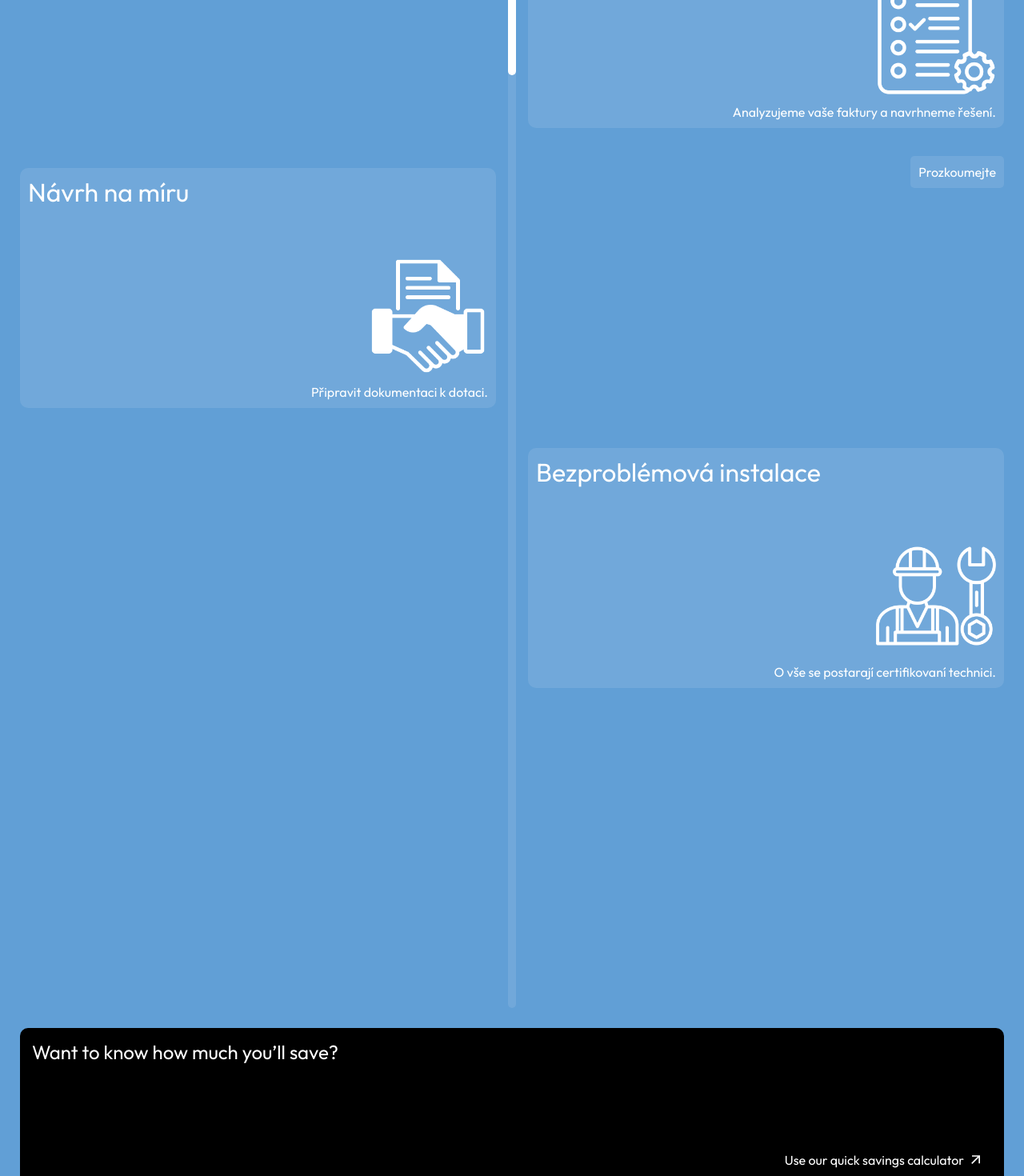
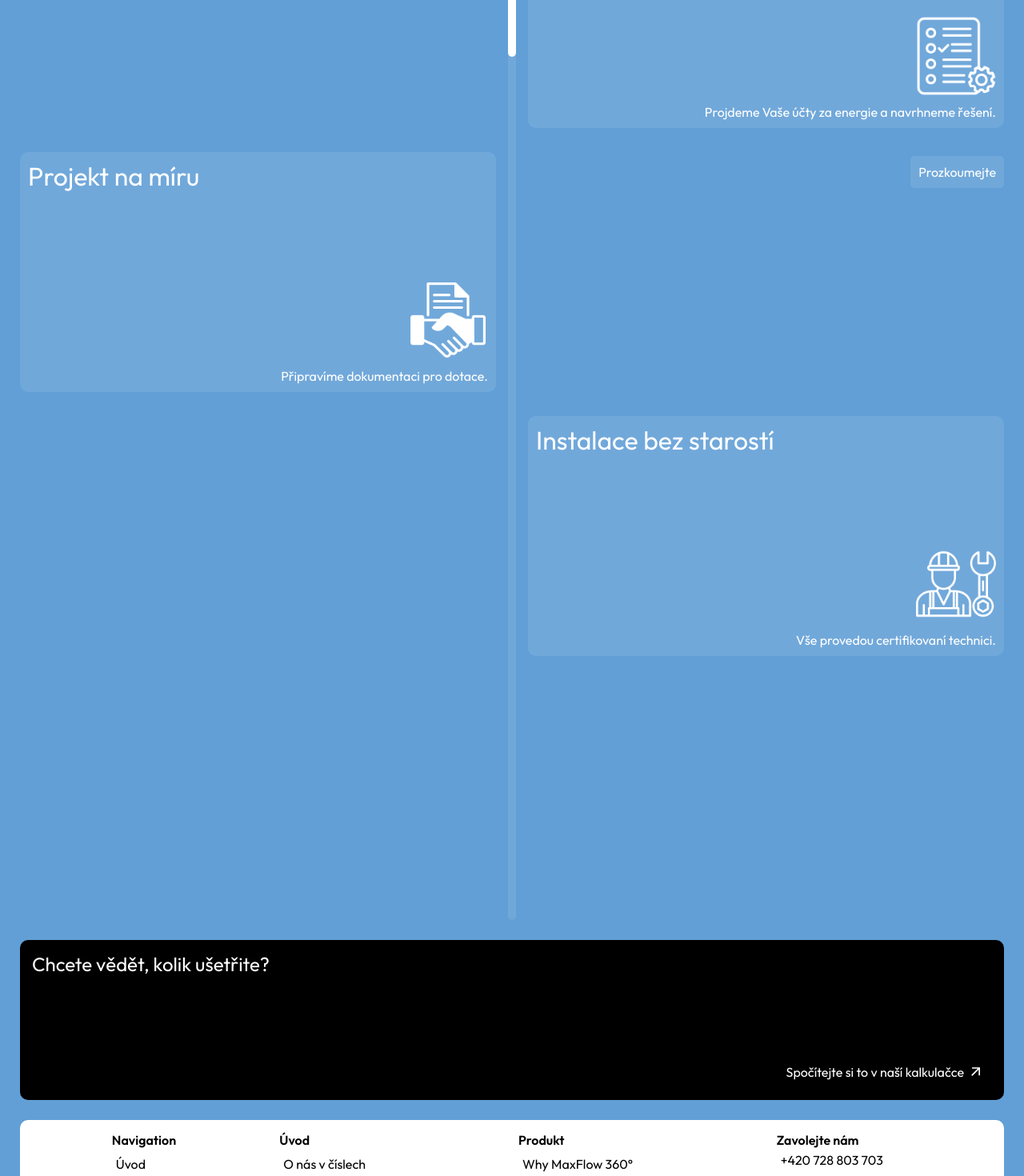
Before and after one commit to stepandordiai/max-flow, a React (Vite) app: page /how-it-works in a window 1280 px wide. Shown: the part 540-2010 px from the top of the page at 80% size. Built offline with nearby package versions, Linux system fonts and the light colour scheme.

Commit message:
Update HowItWorks

```diff
--- a/src/assets/locales/cs/locale.json
+++ b/src/assets/locales/cs/locale.json
@@ -44,14 +44,14 @@
 	},
 
 	"how_it_works": {
-		"card1_title": "Bezplatný energetický audit",
-		"card1_sec_title": "Analyzujeme vaše faktury a navrhneme řešení",
-		"card2_title": "Návrh na míru",
-		"card2_sec_title": "Připravit dokumentaci k dotaci",
-		"card3_title": "Bezproblémová instalace",
-		"card3_sec_title": "O vše se postarají certifikovaní technici",
-		"card4_title": "Maximalizujte úspory",
-		"card4_sec_title": "Umělá inteligence začne okamžitě snižovat vaše náklady"
+		"card1_title": "Analýza zdarma",
+		"card1_sec_title": "Projdeme Vaše účty za energie a navrhneme řešení",
+		"card2_title": "Projekt na míru",
+		"card2_sec_title": "Připravíme dokumentaci pro dotace",
+		"card3_title": "Instalace bez starostí",
+		"card3_sec_title": "Vše provedou certifikovaní technici",
+		"card4_title": "Maximalizace úspor",
+		"card4_sec_title": "AI systém začne šetřit Vaše peníze"
 	},
 
 	"about_us": {
--- a/src/pages/HowItWorks/HowItWorks.jsx
+++ b/src/pages/HowItWorks/HowItWorks.jsx
@@ -62,13 +62,13 @@ const HowItWorks = () => {
 	return (
 		<>
 			<Helmet>
-				<title>MaxFlow | {t("how_it_works_title")}</title>
+				<title>{t("how_it_works_title")} | MaxFlow</title>
 				<link rel="canonical" href="https://maxflow.cz/how-it-works" />
 			</Helmet>
 			<div className="how-it-works">
 				<div>
 					<div className="how-it-works__top">
-						<h2 className="process__title">{t("how_it_works_title")}</h2>
+						<h1 className="process__title">{t("how_it_works_title")}</h1>
 					</div>
 					<div className="process__outer" id="process">
 						<div className="process__outer-bottom">
@@ -79,16 +79,8 @@ const HowItWorks = () => {
 
 						<div className="process__card process__card1">
 							<p>{t("how_it_works.card1_title")}</p>
-							{/* <div
-							style={{
-								width: "100%",
-								borderBottom: "3px dashed white",
-								marginBottom: 10,
-								marginTop: 10,
-							}}
-						></div> */}
 							<div style={{ alignSelf: "flex-end", textAlign: "end" }}>
-								<img width={150} src={animation} alt="" />
+								<img width={100} src={animation} alt="" loading="lazy" />
 								<div style={{ marginTop: 10 }}>
 									{t("how_it_works.card1_sec_title")}.
 								</div>
@@ -96,16 +88,8 @@ const HowItWorks = () => {
 						</div>
 						<div className="process__card process__card2">
 							<p>{t("how_it_works.card2_title")}</p>
-							{/* <div
-							style={{
-								width: "100%",
-								borderBottom: "3px dashed white",
-								marginBottom: 10,
-								marginTop: 10,
-							}}
-						></div> */}
 							<div style={{ alignSelf: "flex-end", textAlign: "end" }}>
-								<img width={150} src={animation2} alt="" />
+								<img width={100} src={animation2} alt="" loading="lazy" />
 								<div style={{ marginTop: 10 }}>
 									{t("how_it_works.card2_sec_title")}.
 								</div>
@@ -113,16 +97,8 @@ const HowItWorks = () => {
 						</div>
 						<div className="process__card process__card3">
 							<p>{t("how_it_works.card3_title")}</p>
-							{/* <div
-							style={{
-								width: "100%",
-								borderBottom: "3px dashed white",
-								marginBottom: 10,
-								marginTop: 10,
-							}}
-						></div> */}
 							<div style={{ alignSelf: "flex-end", textAlign: "end" }}>
-								<img width={150} src={animation3} alt="" />
+								<img width={100} src={animation3} alt="" loading="lazy" />
 								<div style={{ marginTop: 10 }}>
 									{t("how_it_works.card3_sec_title")}.
 								</div>
@@ -130,16 +106,8 @@ const HowItWorks = () => {
 						</div>
 						<div className="process__card process__card4">
 							<p>{t("how_it_works.card4_title")}</p>
-							{/* <div
-							style={{
-								width: "100%",
-								borderBottom: "3px dashed white",
-								marginBottom: 10,
-								marginTop: 10,
-							}}
-						></div> */}
 							<div style={{ alignSelf: "flex-end", textAlign: "end" }}>
-								<img width={150} src={animation4} alt="" />
+								<img width={100} src={animation4} alt="" loading="lazy" />
 								<div style={{ marginTop: 10 }}>
 									{t("how_it_works.card4_sec_title")}.
 								</div>
@@ -151,12 +119,10 @@ const HowItWorks = () => {
 					</div>
 				</div>
 				<ContactUs>
-					<p className="contact-us__title">
-						Want to know how much you’ll save?
-					</p>
+					<p className="contact-us__title">Chcete vědět, kolik ušetřite?</p>
 					<div>
 						<NavLink className="contact-us__link" to={"/form-calculator"}>
-							<span>Use our quick savings calculator</span>
+							<span>Spočítejte si to v naší kalkulačce</span>
 							<svg
 								xmlns="http://www.w3.org/2000/svg"
 								height="20px"
--- a/src/pages/HowItWorks/HowItWorks.scss
+++ b/src/pages/HowItWorks/HowItWorks.scss
@@ -47,13 +47,12 @@
 .process__outer {
 	position: relative;
 	width: 100%;
-	min-height: 1400px;
 }
 
 .process {
 	position: relative;
 	width: 10px;
-	min-height: 1400px;
+	min-height: 1290px;
 	background: rgba(255, 255, 255, 0.1);
 	margin: auto;
 	border-radius: 5px;
@@ -79,7 +78,7 @@
 .process__card2 {
 	position: absolute;
 	left: 0;
-	top: 25%;
+	top: calc(300px + 30px);
 	width: calc(50% - 20px);
 	background: rgba(255, 255, 255, 0.1);
 	padding: 10px;
@@ -88,7 +87,7 @@
 
 .process__card3 {
 	position: absolute;
-	top: 50%;
+	top: calc(600px + 60px);
 	right: 0;
 	width: calc(50% - 20px);
 	background: rgba(255, 255, 255, 0.1);
@@ -98,7 +97,7 @@
 
 .process__card4 {
 	position: absolute;
-	top: 75%;
+	top: calc(900px + 90px);
 	left: 0;
 	width: calc(50% - 20px);
 	background: rgba(255, 255, 255, 0.1);
```
